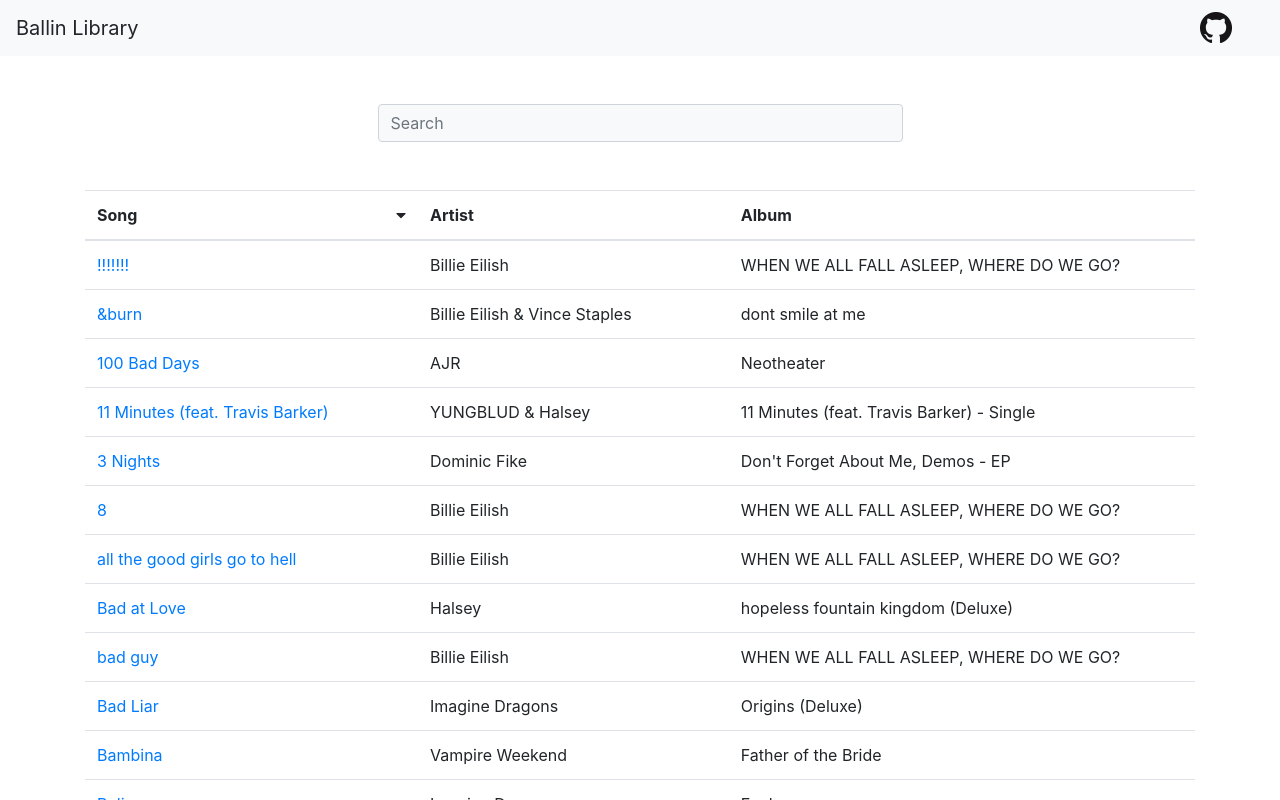
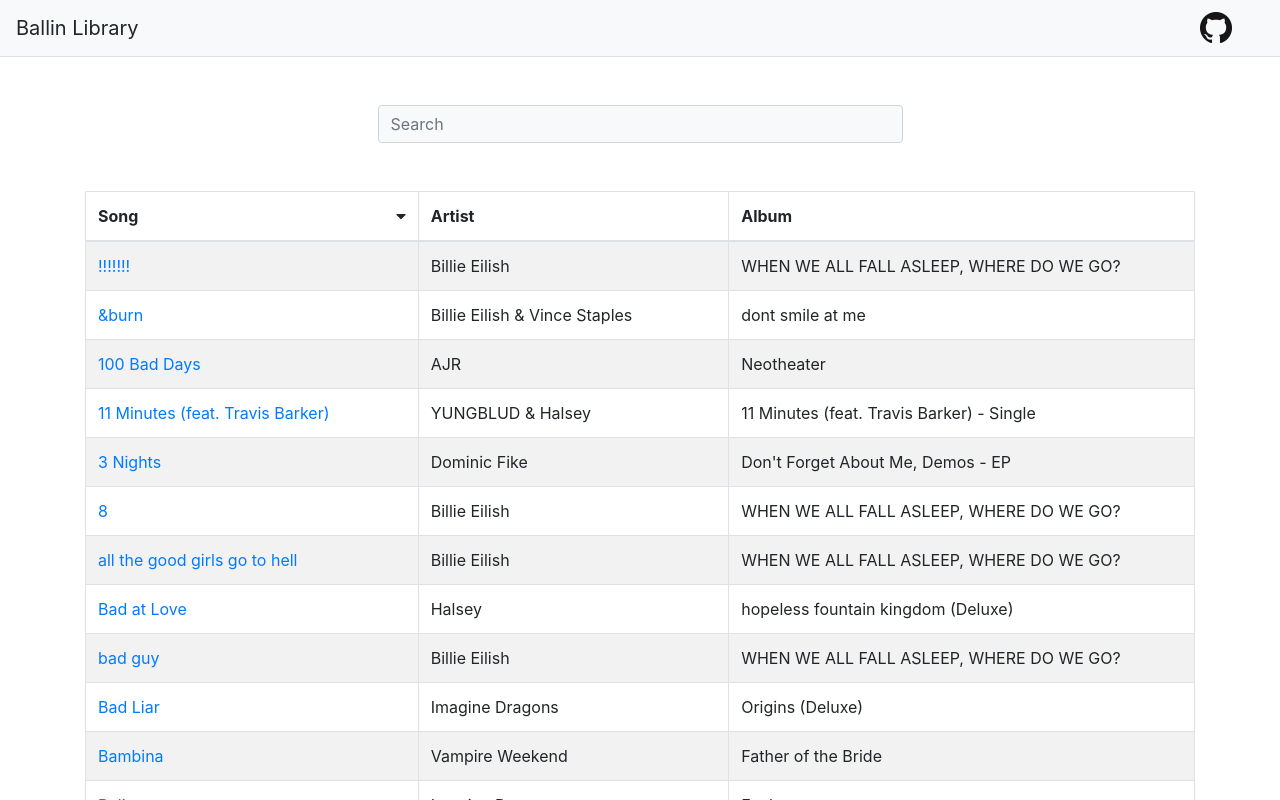
Before and after one commit to JBallin/ballin-library, a React (Create React App) app: page / in a window 1280 px wide. Shown: the top 800 px of the page. Built offline with nearby package versions, Linux system fonts and the light colour scheme.

Commit message:
Style SongsTable and NavBar

```diff
--- a/src/components/NavBar.jsx
+++ b/src/components/NavBar.jsx
@@ -6,7 +6,7 @@
 import githubLogo from '../assets/github-icon.png';
 
 const NavBar = () => (
-  <Navbar light color="light">
+  <Navbar light color="light" className="border-bottom">
     <NavbarBrand>Ballin Library</NavbarBrand>
     <Nav>
       <NavItem>
--- a/src/components/SongsTable.jsx
+++ b/src/components/SongsTable.jsx
@@ -31,7 +31,7 @@
   render = () => {
     const { songs, tableFields, sort: { field, asc } } = this.props;
     return (
-      <Table>
+      <Table className="table-striped table-bordered">
         <thead>
           <tr>
             {
```
